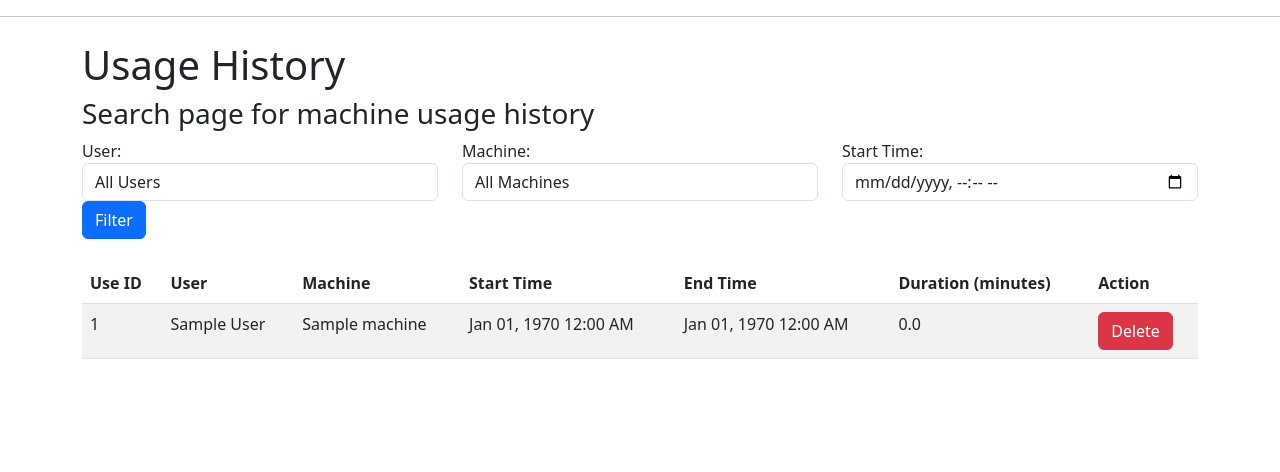
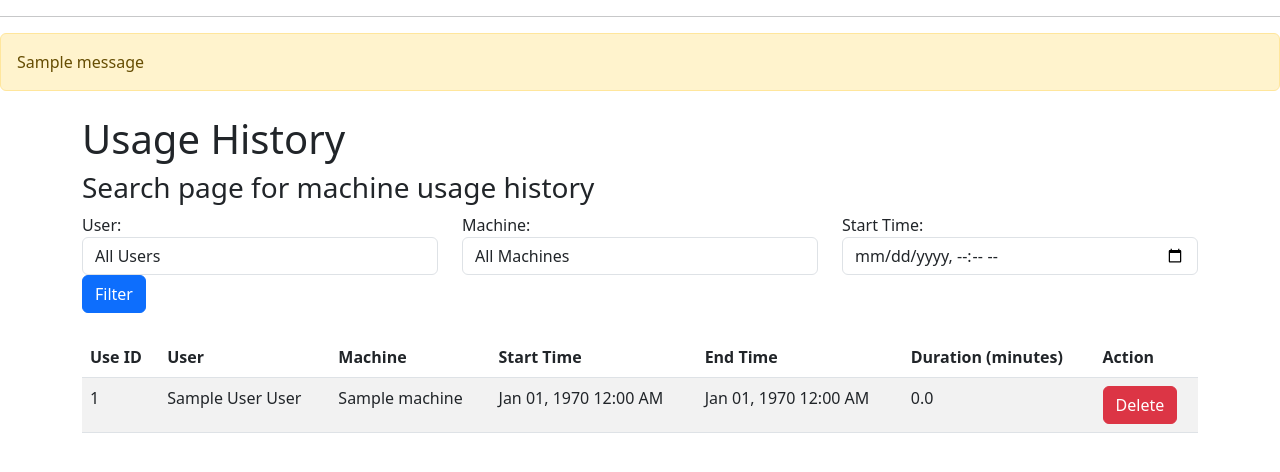
Before and after one commit to fablab-bergamo/FabOMatic-backend, a Flask app: page /view_uses in a window 1280 px wide. Shown: the part 56-528 px from the top of the page. Run offline with Flask 3, Linux system fonts and the light colour scheme; tables that the repository leaves empty hold one stand-in row (values such as "Sample post"); one stand-in notice (Sample message) is shown; some libraries are stand-ins or nearby versions.

Commit message:
Bugfixes: user naming/deletion, card UID, machine deletion, missing flash() warnings

```diff
--- a/src/rfid_backend_FABLAB_BG/flask_app/templates/add_user.html
+++ b/src/rfid_backend_FABLAB_BG/flask_app/templates/add_user.html
@@ -22,7 +22,7 @@
         </div>
         <div class="mb-3">
             <label for="card_UUID" class="form-label">Card UUID:</label>
-            <input type="text" id="card_UUID" name="card_UUID" class="form-control" />
+            <input type="text" id="card_UUID" name="card_UUID" class="form-control" pattern="[0-9A-Fa-f]{0}|[0-9A-Fa-f]{8}" />
         </div>
         <div class="mb-3 form-check">
             <input type="checkbox" id="disabled" name="disabled" class="form-check-input" />
--- a/src/rfid_backend_FABLAB_BG/flask_app/templates/base.html
+++ b/src/rfid_backend_FABLAB_BG/flask_app/templates/base.html
@@ -1,5 +1,6 @@
 <!DOCTYPE html>
 <html lang="en">
+
 <head>
     <meta charset="UTF-8">
     <title>FABLAB backend - {% block title %} {% endblock %}</title>
@@ -10,14 +11,16 @@
     <!-- Include Font Awesome Solid CSS -->
     <link href="{{ url_for('static', filename='css/solid.css') }}" rel="stylesheet">
     <!-- Include Font Awesome Solid CSS -->
-    <link href="{{ url_for('static', filename='css/brands.css') }}" rel="stylesheet"
+    <link href="{{ url_for('static', filename='css/brands.css') }}" rel="stylesheet">
 </head>
+
 <body>
     <!-- Begin Bootstrap Navbar -->
     <nav class="navbar navbar-expand-lg navbar-light bg-light">
         <div class="container-fluid">
             <a class="navbar-brand" href="#">FABLAB</a>
-            <button class="navbar-toggler" type="button" data-bs-toggle="collapse" data-bs-target="#navbarNav" aria-controls="navbarNav" aria-expanded="false" aria-label="Toggle navigation">
+            <button class="navbar-toggler" type="button" data-bs-toggle="collapse" data-bs-target="#navbarNav"
+                aria-controls="navbarNav" aria-expanded="false" aria-label="Toggle navigation">
                 <span class="navbar-toggler-icon"></span>
             </button>
             <div class="collapse navbar-collapse" id="navbarNav">
@@ -55,10 +58,12 @@
     </nav>
     <!-- End Bootstrap Navbar -->
     <hr>
-    <div class="content">
-        {% block content %} {% endblock %}
+    {% for mesg in get_flashed_messages() %}
+    <div class="alert alert-warning" role="alert">{{mesg}}</div {% endfor %} <div class="content">
+    {% block content %} {% endblock %}
     </div>
     <!-- Include Bootstrap JS -->
     <script src="{{ url_for('static', filename='js/bootstrap.bundle.min.js') }}"></script>
 </body>
+
 </html>
--- a/src/rfid_backend_FABLAB_BG/flask_app/templates/edit_authorization.html
+++ b/src/rfid_backend_FABLAB_BG/flask_app/templates/edit_authorization.html
@@ -7,7 +7,7 @@
             <label for="user_id">User</label>
             <select class="form-control" id="user_id" name="user_id">
                 {% for user in users %}
-                <option value="{{ user.user_id }}" {% if user.user_id == authorization.user_id %}selected{% endif %}>{{ user.name }}</option>
+                <option value="{{ user.user_id }}" {% if user.user_id == authorization.user_id %}selected{% endif %}>{{ user.name }} {{ user.surname }}</option>
                 {% endfor %}
             </select>
         </div>
--- a/src/rfid_backend_FABLAB_BG/flask_app/templates/edit_user.html
+++ b/src/rfid_backend_FABLAB_BG/flask_app/templates/edit_user.html
@@ -28,7 +28,7 @@
         </div>
         <div class="form-group">
             <label for="card_UUID">Card UUID:</label>
-            <input type="text" id="card_UUID" name="card_UUID" value="{{ user.card_UUID }}" pattern="[0-9A-Fa-f]{0}|[0-9A-Fa-f]{8}" class="form-control" />
+            <input type="text" id="card_UUID" name="card_UUID" value="{% if user.card_UUID is not none %}{{user.card_UUID}}{%endif%}" pattern="[0-9A-Fa-f]{0}|[0-9A-Fa-f]{8}" class="form-control" />
             <small class="form-text text-muted">Please enter either 8 hexadecimal characters or leave it empty.</small>
         </div>
         <input type="submit" value="Update User" class="btn btn-primary" />
--- a/src/rfid_backend_FABLAB_BG/flask_app/templates/view_authorizations.html
+++ b/src/rfid_backend_FABLAB_BG/flask_app/templates/view_authorizations.html
@@ -15,7 +15,7 @@
             {% for authorization in authorizations %}
             <tr>
                 <td>{{ authorization.authorization_id }}</td>
-                <td>{{ authorization.user.name }}</td>
+                <td>{{ authorization.user.name }} {{ authorization.user.surname }}</td>
                 <td>{{ authorization.machine.machine_name }}</td>
                 <td>
                     <a href="{{ url_for('edit_authorization', authorization_id=authorization.authorization_id) }}" class="btn btn-info">Edit</a>
--- a/src/rfid_backend_FABLAB_BG/flask_app/templates/view_uses.html
+++ b/src/rfid_backend_FABLAB_BG/flask_app/templates/view_uses.html
@@ -12,8 +12,8 @@
           <select id="user_id" name="user_id" class="form-control">
             <option value="">All Users</option>
             {% for user in all_users %}
-            <option value="{{ user.user_id }}" {% if user.user_id==selected_user_id %}selected{% endif %}>{{ user.name
-              }}</option>
+            <option value="{{ user.user_id }}" {% if user.user_id==selected_user_id %}selected{% endif %}>
+              {{ user.name}} {{ user.surname}}</option>
             {% endfor %}
           </select>
         </div>
@@ -57,7 +57,13 @@
       {% for use in uses %}
       <tr class="{% if use.end_timestamp is none %}table-warning{% endif %}">
         <td>{{ use.use_id }}</td>
-        <td>{{ use.user.name }}</td>
+        <td>
+          {% if use.user.deleted %}
+          deleted user
+          {% else %}
+          {{ use.user.name }} {{ use.user.surname }}
+          {% endif %}
+        </td>
         <td>{{ use.machine.machine_name }}</td>
         <td>{{ use.start_timestamp|datetimeformat('%b %d, %Y %I:%M %p') }}</td>
         <td>
--- a/src/rfid_backend_FABLAB_BG/web/routes_authorizations.py
+++ b/src/rfid_backend_FABLAB_BG/web/routes_authorizations.py
@@ -9,14 +9,14 @@ from .webapplication import DBSession, app
 @app.route("/authorizations", methods=["GET"])
 def view_authorizations():
     session = DBSession()
-    authorizations = session.query(Authorization).all()
+    authorizations = session.query(Authorization).join(Authorization.user).filter_by(deleted=False).all()
     return render_template("view_authorizations.html", authorizations=authorizations)
 
 
 @app.route("/authorizations/add", methods=["GET"])
 def add_authorization():
     session = DBSession()
-    users = session.query(User).all()
+    users = session.query(User).filter_by(deleted=False).all()
     machines = session.query(Machine).all()
     return render_template("add_authorization.html", users=users, machines=machines)
 
@@ -38,7 +38,7 @@ def create_authorization():
 def edit_authorization(authorization_id):
     session = DBSession()
     authorization = session.query(Authorization).filter_by(authorization_id=authorization_id).one()
-    users = session.query(User).all()
+    users = session.query(User).filter_by(deleted=False).all()
     machines = session.query(Machine).all()
     if authorization:
         return render_template("edit_authorization.html", authorization=authorization, users=users, machines=machines)
--- a/src/rfid_backend_FABLAB_BG/web/routes_machines.py
+++ b/src/rfid_backend_FABLAB_BG/web/routes_machines.py
@@ -64,8 +64,8 @@ def update_machine():
 
 @app.route("/machines/delete/<int:machine_id>", methods=["GET", "POST"])
 def delete_machine(machine_id):
-    machine = Machine.query.get(machine_id)
     session = DBSession()
+    machine = session.query(Machine).filter_by(machine_id=machine_id).one()
     if not machine:
         return "Machine not found", 404
 
--- a/src/rfid_backend_FABLAB_BG/web/routes_users.py
+++ b/src/rfid_backend_FABLAB_BG/web/routes_users.py
@@ -28,6 +28,10 @@ def create_user():
     session = DBSession()
     user_data = request.form
     card_UUID = user_data.get("card_UUID", None)
+
+    if card_UUID == "":  # If the card_UUID is empty, set it to None
+        card_UUID = None
+
     if card_UUID and not re.match(r"^[0-9A-Fa-f]{8}$", card_UUID):
         flash("Invalid card UUID. Please enter either 8 hexadecimal characters or leave it empty.", "error")
         return redirect(url_for("view_users"))
@@ -63,6 +67,7 @@ def update_user():
     if user:
         # Validate the card_UUID
         card_UUID = user_data.get("card_UUID", None)
+
         if card_UUID and not re.match(r"^[0-9A-Fa-f]{8}$", card_UUID):
             flash("Invalid card UUID. Please enter either 8 hexadecimal characters or leave it empty.", "error")
             return redirect(url_for("edit_user", user_id=user.user_id))
--- a/src/rfid_backend_FABLAB_BG/web/routes_uses.py
+++ b/src/rfid_backend_FABLAB_BG/web/routes_uses.py
@@ -58,7 +58,7 @@ def view_uses():
     uses = uses.order_by(Use.start_timestamp.desc()).all()
 
     # Query the database to get all users and machines for the filter dropdowns
-    all_users = session.query(User).all()
+    all_users = session.query(User).filter_by(deleted=False).all()
     all_machines = session.query(Machine).all()
 
     return render_template(
```
